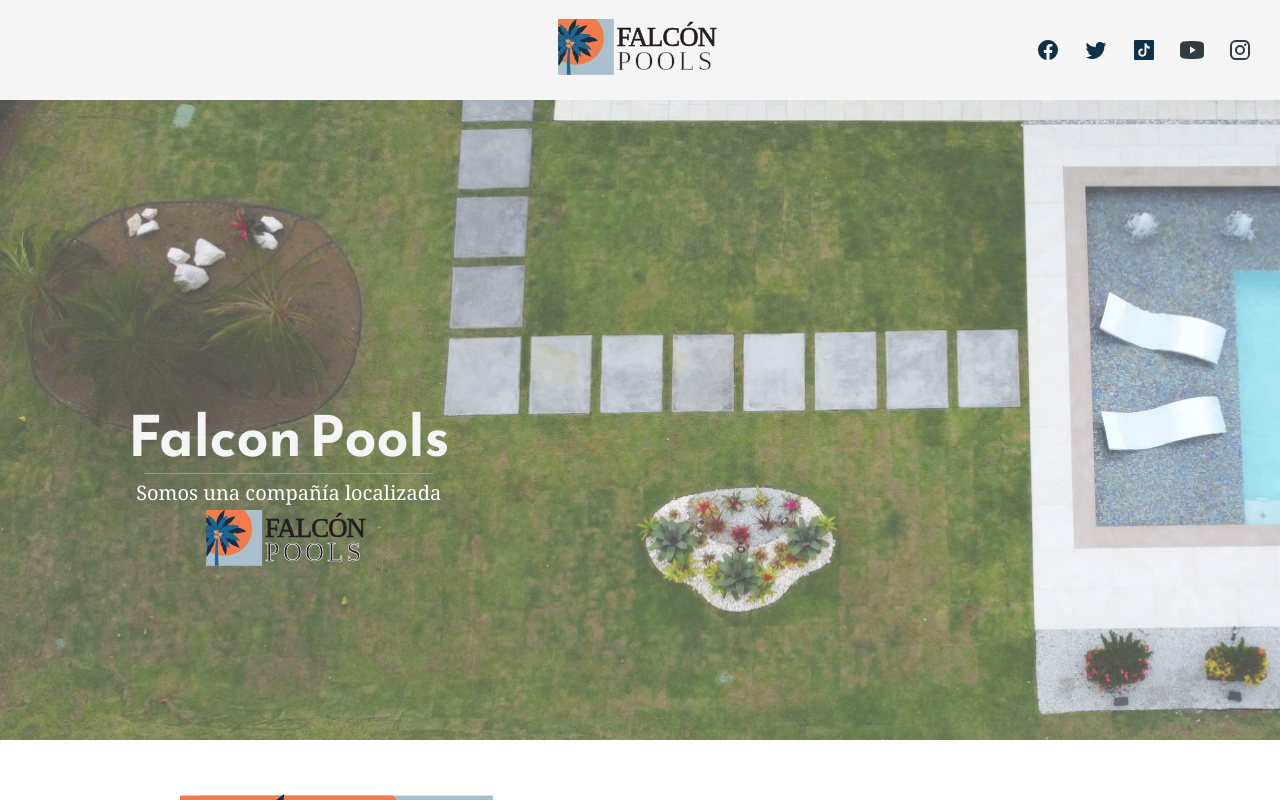
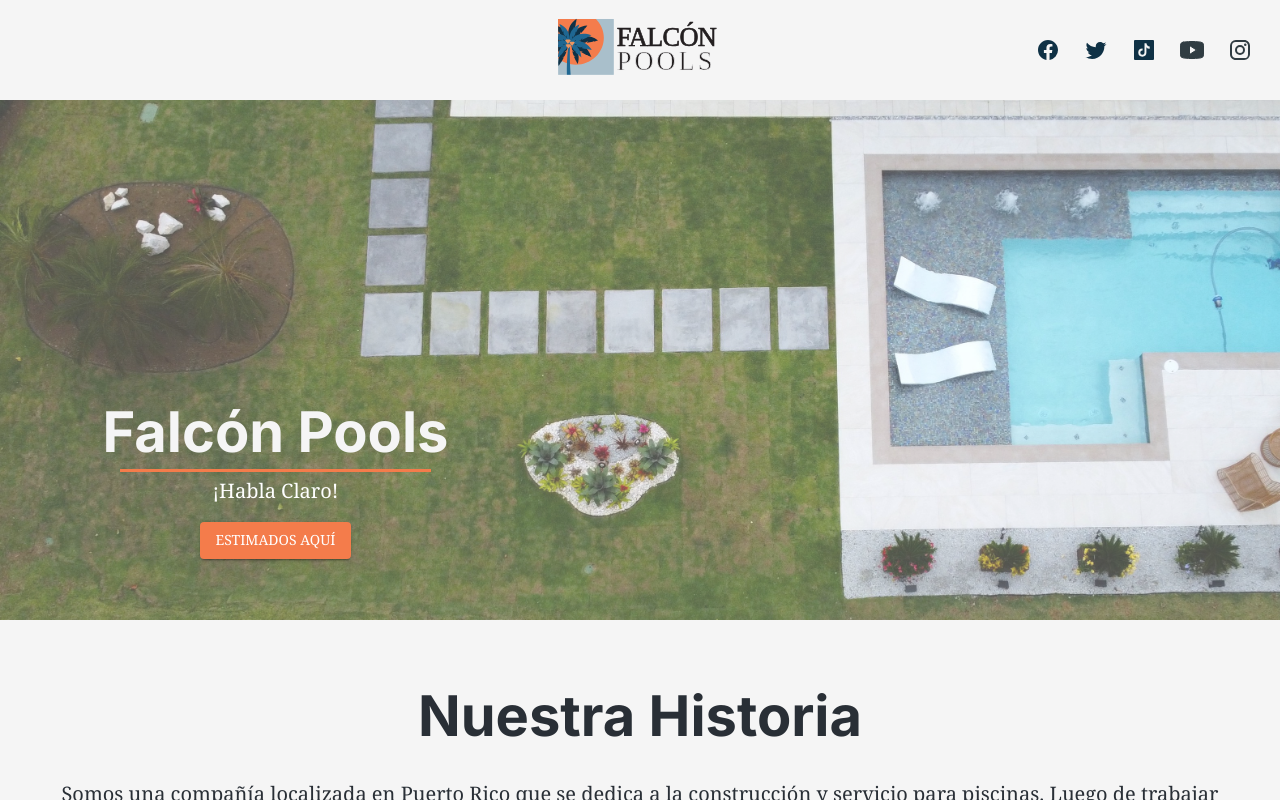
Before and after one commit to nsoto92/falconpools, a React (Create React App) app: page / in a window 1280 px wide. Built offline with nearby package versions, Linux system fonts and the light colour scheme.

Commit message:
TODO: Re-sizing bg

```diff
--- a/src/pages/Home.tsx
+++ b/src/pages/Home.tsx
@@ -1,5 +1,4 @@
 import React from 'react';
-import { Logo } from '../components/Logo/Logo';
 import Page from '../components/Page/Page';
 import styles from './Home.module.css';
 import { AboutUs } from './sections/AboutUs';
@@ -11,7 +10,6 @@ const HomePage = () => {
     <Page>
       <div className={styles.wrapper}>
         <Header />
-        <Logo type="header" />
         <AboutUs />
         <Services />
         <h1>Home Page</h1>
--- a/src/pages/sections/AboutUs.tsx
+++ b/src/pages/sections/AboutUs.tsx
@@ -6,9 +6,9 @@ import styles from './AboutUs.module.css';
 export const AboutUs: FunctionComponent = (): ReactElement => {
 
   return (
-    <Section color={'white'}>
+    <Section color={'gray'}>
       <div className={styles.wrapper}>
-        <h1 className={styles.title}>{'About Us'}</h1>
+        <h1 className={styles.title}>{'Nuestra Historia'}</h1>
         <p className={styles.content}>
           {'Somos una compañía localizada en Puerto Rico que se dedica a la construcción y servicio para piscinas.   Luego de trabajar 7 años en la ruta de mantenimiento de su padre, Omar Falcon, propietario de Falcon Pools decide inscribir el nombre que fundó su padre José Falcón y decide emprender en la industria de las piscinas.  Desde el año 2008 hasta el 2020 trabajamos en el servicio de mantenimiento, instalaciones y remodelaciones de piscina. Desde enero  de 2020 hasta la actualidad ofrecemos servicio de diseño 3D y construcción de piscina, cocinas de exterior y terrazas.  Nos gusta elevar la experiencia a la que el cliente está acostumbrado para que así nos recuerden por siempre.'}
         </p>
--- a/src/pages/sections/Header.module.css
+++ b/src/pages/sections/Header.module.css
@@ -5,20 +5,21 @@
 .bg {
   background-image: url('../../../public/assets/construccion.jpg');
   background-size: cover;
-  height: 80vh;
+  height: 520px;
   width: 100vw;
   opacity: .7;
 }
 
-.logo {
+.headerContent {
   position: absolute;
-  top: 300px;
-  left: 10%;
+  top: 57%;
+  left: 8%;
   width: fit-content;
   display: flex;
   flex-direction: column;
   justify-content: center;
   align-items: center;
+  animation: fadeIn 1.1s ease-in-out;
 }
 
 .title {
@@ -32,14 +33,28 @@
 .divider {
   width: 90%;
   height: 3px;
-  border-top: 1px solid var(--orange);
+  border-top: 3px solid var(--orange);
+}
+.content {
+  margin: auto;
+  text-align: center;
+  margin-bottom: 15px;
 }
 
-.content {
+.content p {
   font-size: var(--mediumFontSize);
   font-family: var(--fontBody);
   font-weight: var(--fontWeightNormal);
   line-height: var(--bodyLineHeight);
-  margin: auto;
   color: white;
 }
+
+@keyframes fadeIn {
+  0% {
+    left:-10px;
+    opacity: 0;
+  }
+  100% {
+    opacity: 1;
+  }
+}
--- a/src/pages/sections/Header.tsx
+++ b/src/pages/sections/Header.tsx
@@ -1,8 +1,21 @@
+import { Button } from '@mui/material';
+import { createTheme, ThemeProvider } from '@mui/material/styles';
 import React, { FunctionComponent, ReactElement } from 'react';
-import { Logo } from '../../components/Logo/Logo';
 import { Section } from '../../components/Section/Section';
 
 import styles from './Header.module.css';
+
+const theme = createTheme({
+  palette: {
+    primary: {
+      main: '#F47C4B',
+      contrastText: '#ffffff',
+    },
+  },
+  typography: {
+    fontFamily: 'Noto Serif',
+  },
+});
 
 export const Header: FunctionComponent = (): ReactElement => {
 
@@ -10,13 +23,15 @@ export const Header: FunctionComponent = (): ReactElement => {
     <Section color={'white'}>
       <div className={styles.wrapper}>
         <div className={styles.bg} />
-        <div className={styles.logo}>
-        <h1 className={styles.title}>{'Falcon Pools'}</h1>
-        <div className={styles.divider}/>
-        <p className={styles.content}>
-          {'Somos una compañía localizada '}
-        </p>
-          <Logo />
+        <div className={styles.headerContent}>
+          <h1 className={styles.title}>{'Falcón Pools'}</h1>
+          <div className={styles.divider}/>
+          <div className={styles.content}>
+            <p>{'¡Habla Claro!'}</p>
+          </div>
+          <ThemeProvider theme={theme}>
+            <Button variant="contained">{'Estimados Aquí'}</Button>
+          </ThemeProvider>
         </div>
       </div>
     </Section>
--- a/src/variables.css
+++ b/src/variables.css
@@ -1,5 +1,5 @@
 @import url(https://fonts.googleapis.com/css2?family=Noto+Serif:wght@400;700;800&display=swap);
-@import url(https://fonts.googleapis.com/css2?family=Reem+Kufi:wght@400;700;800&family=Noto+Serif:wght@400;700&display=swap);
+@import url(https://fonts.googleapis.com/css2?family=Inter:wght@400;700;800&family=Noto+Serif:wght@400;700&display=swap);
 
 :root {
   /* Palette */
@@ -31,7 +31,7 @@
 
   /* Fonts */
   --fontBody: 'Noto Serif', sans-serif;
-  --fontHeaders: 'Reem Kufi',sans-serif;
+  --fontHeaders: 'Inter',sans-serif;
   --fontWeightNormal: 400;
   --fontWeightBold: 700;
   --fontWeightExtraBold: 800;
```
